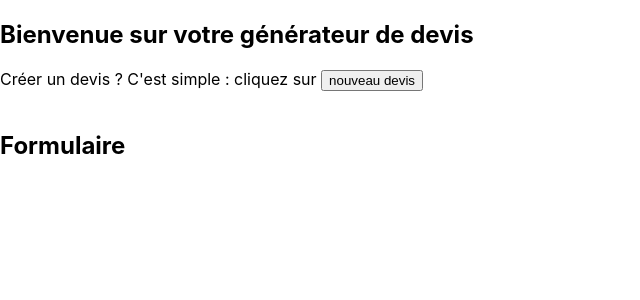
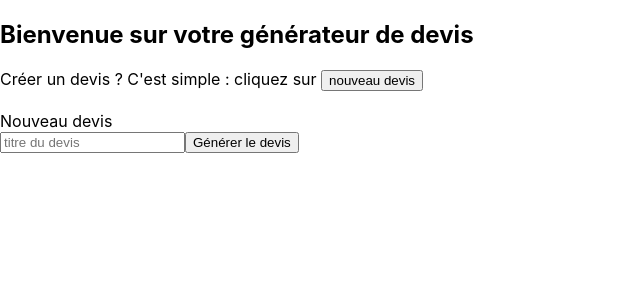
Before and after one commit to AmaurySemery/react_create_PDF, a React (Create React App) app in the folder reacstimate/: page / in a window 1280 px wide. Shown: the top 300 px of the page, without its empty margins (0-640 px from the left). Built offline with nearby package versions, Linux system fonts and the light colour scheme.

Commit message:
Création d'un formulaire

```diff
--- a/reacstimate/src/components/EstimateForm.jsx
+++ b/reacstimate/src/components/EstimateForm.jsx
@@ -2,9 +2,21 @@
 
 class EstimateForm extends Component {
     state = {  }
+
+    handleSubmit = evt => {
+        evt.preventDefault();
+        console.log('généré');
+    }
+
     render() {
         return (
-            <h2>Formulaire</h2>
+            <React.Fragment>
+            <div>Nouveau devis</div>
+            <form onSubmit={this.handleSubmit}>
+                <input type="text" name="estimate-title" id='estimate-title' placeholder='titre du devis' />
+                <button type='submit' >Générer le devis</button>
+            </form>
+            </React.Fragment>
         );
     }
 }
```
